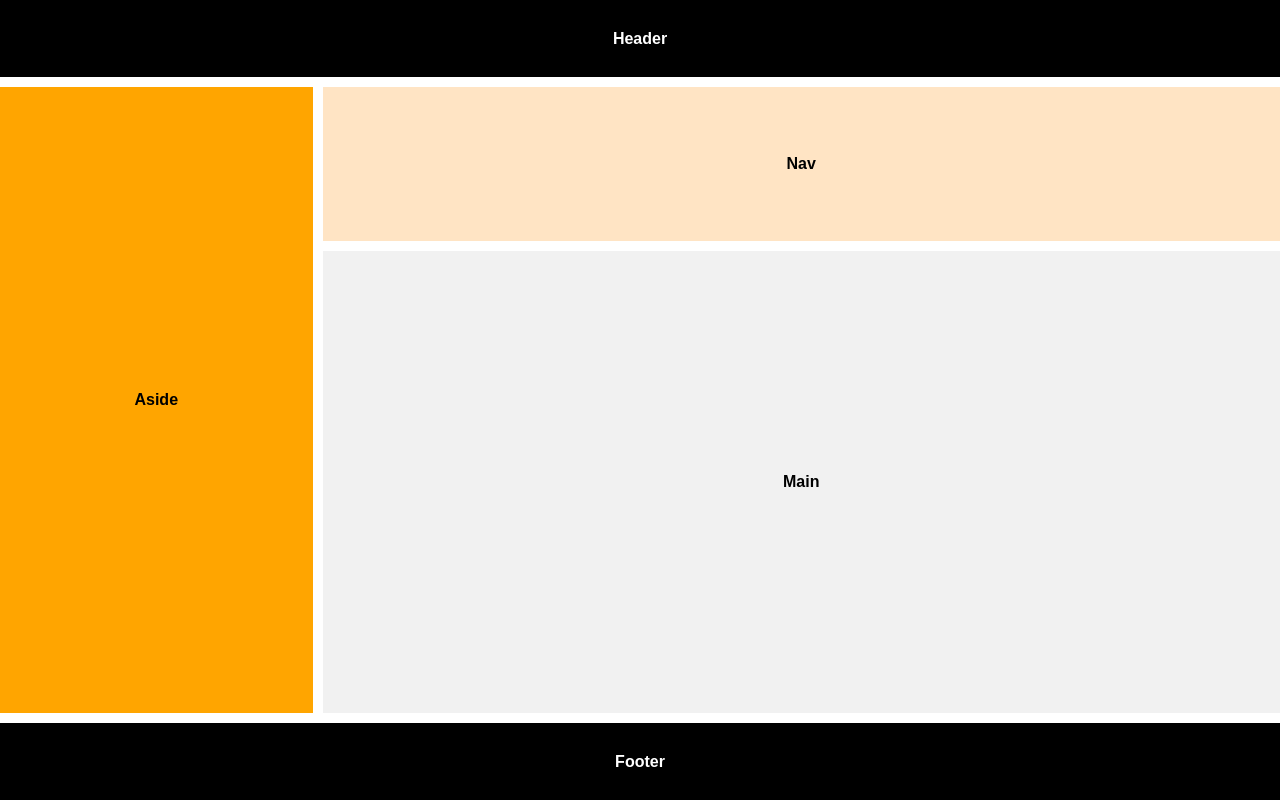
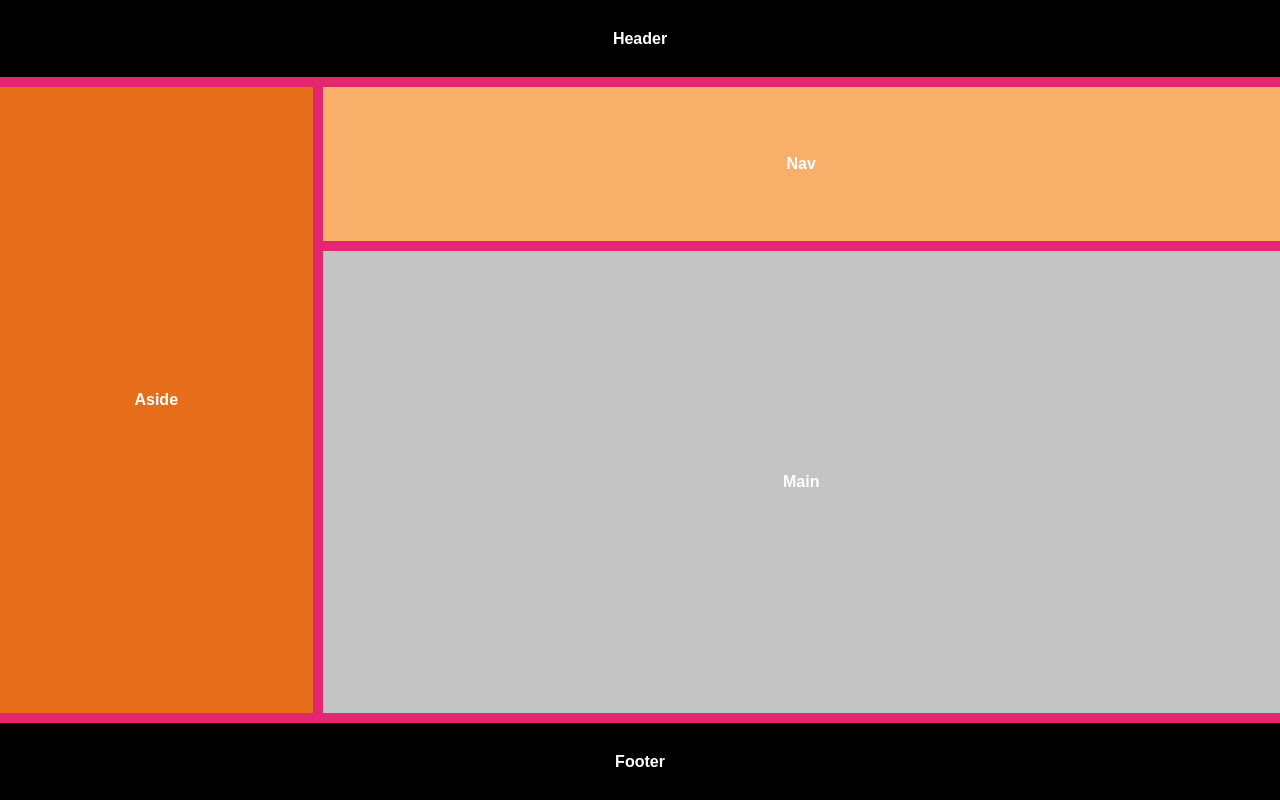
Before and after one commit to Smethan/grid-challenge, a plain HTML site: page index.html in a window 1280 px wide. Drawn offline with Linux system fonts and the light colour scheme.

Commit message:
minor color changes

```diff
--- a/styles.scss
+++ b/styles.scss
@@ -20,6 +20,8 @@
     grid-template-rows: 0.5fr 1fr 3fr 0.5fr;
     height: 100vh;
     text-align: center;
+    background-color: #e52670;
+    color: white;
  }
 
 //This is royally scuffed and is a horrible way to center everything, I really wish sass had better variables
@@ -31,29 +33,27 @@ header,nav,aside,main,footer {
 
  header {
     grid-area: header;
-    color: white;
     background-color: black;
  }
 
  nav {
     grid-area: nav;
-    background-color:bisque;
+    background-color:#F7AF6A;
  }
 
  aside {
     grid-area: aside;
-    background-color: orange;
+    background-color: #E66E1A;
  }
 
  main {
     grid-area: main;
-    background-color: #f1f1f1;
+    background-color: #c4c4c4;
  }
 
  footer {
     grid-area: footer;
     background-color: black;
-    color: white;
  }
 
  @media screen and ( max-width: 768px) {
```
Also changed, not shown: styles.css, 1 other file.
